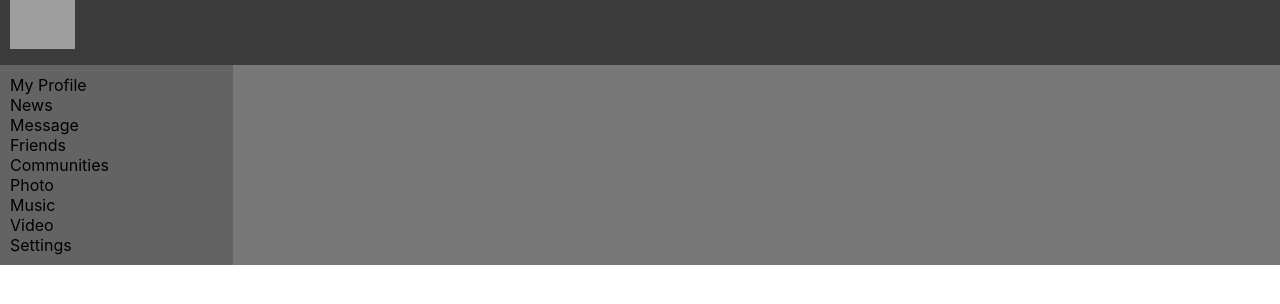
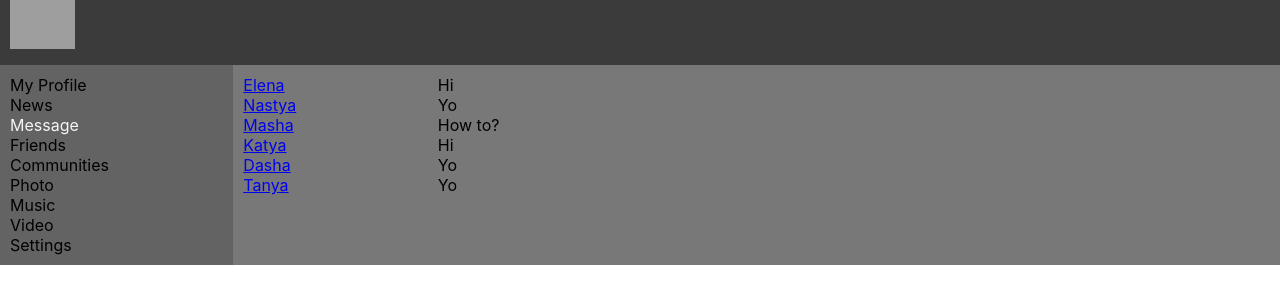
Before and after one commit to Oliolixinfree/Social-network, a React (Create React App) app: page /dialogs in a window 1280 px wide. Shown: the top 304 px of the page. Built offline with nearby package versions, Linux system fonts and the light colour scheme; grey boxes are pictures that could not be loaded.

Commit message:
add dialogs

```diff
--- a/src/App.js
+++ b/src/App.js
@@ -5,13 +5,13 @@ import Navbar from "./components/Navbar/Navbar";
 import { Route, BrowserRouter } from "react-router-dom";
 import MyProfile from "./components/MyProfile/MyProfile";
 import News from "./components/News/News";
-import Message from "./components/Message/Message";
 import Friends from "./components/Friends/Friends";
 import Communities from "./components/Communities/Communities";
 import Photo from "./components/Photo/Photo";
 import Music from "./components/Music/Music";
 import Video from "./components/Video/Video";
 import Settings from "./components/Settings/Settings";
+import Dialogs from "./components/Dialogs/Dialogs";
 
 const App = () => {
   return (
@@ -22,7 +22,7 @@ const App = () => {
         <div className="app-wrapper-content">
           <Route path="/myProfile" component={MyProfile} />
           <Route path="/news" component={News} />
-          <Route path="/message" component={Message} />
+          <Route path="/dialogs" component={Dialogs} />
           <Route path="/friends" component={Friends} />
           <Route path="/communities" component={Communities} />
           <Route path="/photo" component={Photo} />
--- /dev/null
+++ b/src/components/Dialogs/Dialogs.jsx
@@ -0,0 +1,88 @@
+import React from "react";
+import s from "./Dialogs.module.css";
+import { NavLink } from "react-router-dom";
+
+const DialogItem = props => {
+  let path = "/dialogs/" + props.id;
+
+  return (
+    <div className={`${s.dialog} ${s.active}`}>
+      <NavLink to={path}>{props.name} </NavLink>
+    </div>
+  );
+};
+
+const Message = props => {
+  return <div className={s.dialog}>{props.message}</div>;
+};
+
+const Dialogs = props => {
+  let dialogs = [
+    {
+      id: 1,
+      name: "Elena"
+    },
+    {
+      id: 2,
+      name: "Nastya"
+    },
+    {
+      id: 3,
+      name: "Masha"
+    },
+    {
+      id: 4,
+      name: "Katya"
+    },
+    {
+      id: 5,
+      name: "Dasha"
+    },
+    {
+      id: 6,
+      name: "Tanya"
+    }
+  ];
+
+  let messages = [
+    {
+      id: 1,
+      message: "Hi"
+    },
+    {
+      id: 2,
+      message: "Yo"
+    },
+    {
+      id: 3,
+      message: "How to?"
+    },
+    {
+      id: 4,
+      message: "Hi"
+    },
+    {
+      id: 5,
+      message: "Yo"
+    },
+    {
+      id: 6,
+      message: "Yo"
+    }
+  ];
+
+  let dialogsElements = dialogs.map(d => (
+    <DialogItem name={d.name} id={d.id} />
+  ));
+
+  let messagesElements = messages.map(m => <Message message={m.message} />);
+
+  return (
+    <div className={s.dialogs}>
+      <div className={s.dialogsItems}>{dialogsElements}</div>
+      <div className={s.messages}>{messagesElements}</div>
+    </div>
+  );
+};
+
+export default Dialogs;
--- /dev/null
+++ b/src/components/Dialogs/Dialogs.module.css
@@ -0,0 +1,16 @@
+.dialogs {
+  display: grid;
+  grid-template-columns: 2fr 10fr;
+}
+
+.dialogsItems {
+  padding: 10px;
+}
+
+.dialogsItems .active {
+  color: gold;
+}
+
+.messages {
+  padding: 10px;
+}
--- a/src/components/Message/Message.jsx
+++ /dev/null
@@ -1,8 +0,0 @@
-import React from "react";
-import s from "./Message.module.css";
-
-const Message = () => {
-  return <div>Message</div>;
-};
-
-export default Message;
--- a/src/components/Navbar/Navbar.jsx
+++ b/src/components/Navbar/Navbar.jsx
@@ -16,7 +16,7 @@ const Navbar = () => {
         </NavLink>
       </div>
       <div className={s.item}>
-        <NavLink to="/message" activeClassName={s.activeLink}>
+        <NavLink to="/dialogs" activeClassName={s.activeLink}>
           Message
         </NavLink>
       </div>
```
Also changed, not shown: src/components/Message/Message.module.css (deleted).
